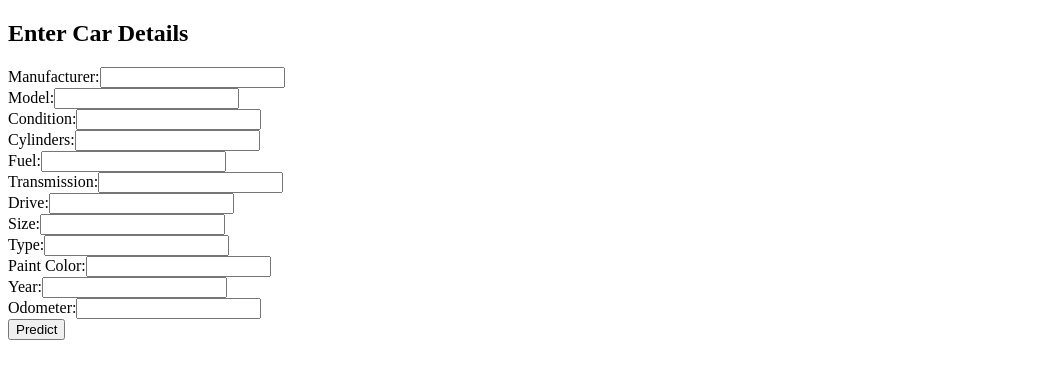
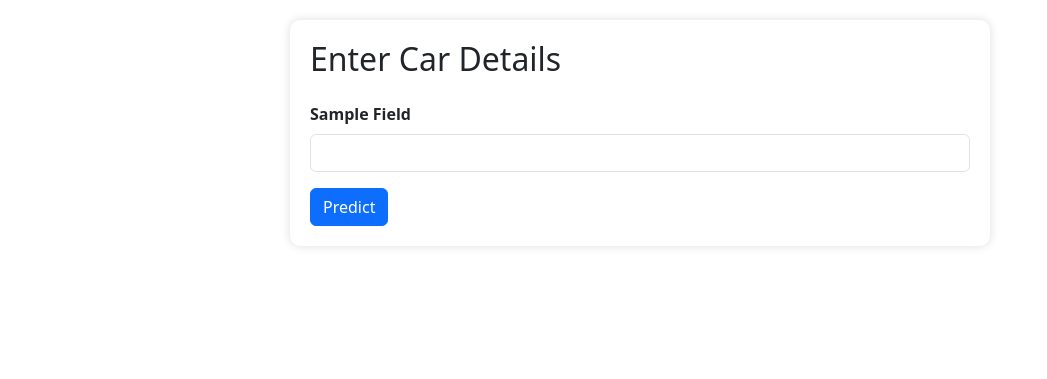
Before and after one commit to sandy949/Car_Price_Prediction_Full_Implementation, a Flask app: template project_root/backend/templates/form.html in a window 1280 px wide. Shown: the top 379 px of the page, without its empty margins (0-1047 px from the left). Run offline with Flask 3, Linux system fonts and the light colour scheme; the template is opened without the code that fills it: most values are stand-ins (such as "Sample title", 1, 10 or a date in 2020); some libraries are stand-ins or nearby versions.

Commit message:
Added new html docs for the Flask API to use.

```diff
--- a/project_root/backend/app.py
+++ b/project_root/backend/app.py
@@ -1,12 +1,16 @@
 import sys
 import os
 sys.path.append(os.path.abspath(os.path.join(os.path.dirname(__file__), "..")))
+
+import logging
+logging.basicConfig(level=logging.DEBUG)
 
 from flask import Flask, request, jsonify, render_template
 from utils import utils
 from config import config
 from data_transformation import data_transformation
 from models import model
+import json
 
 # --- Flask App Setup ---
 app = Flask(__name__, template_folder="templates")
@@ -16,7 +20,31 @@ app = Flask(__name__, template_folder="templates")
 @app.route('/')
 def home():
     """Render main form for car price prediction."""
-    return render_template('form.html')
+    return render_template('form.html', fields=config.FEATURE_ORDER)
+
+@app.route('/get-options/<feature>')
+def get_options(feature):
+    try:
+        path = os.path.abspath(os.path.join(os.path.dirname(__file__), '..', 'encodings', f'{feature}_encoding_dict.json'))
+        print(f"Looking for encoding file: {path}")
+        with open(path, 'r') as f:
+            options = json.load(f)
+        return jsonify(list(options.keys()))
+    except Exception as e:
+        return jsonify({'error': str(e)}), 500
+
+@app.route('/autocomplete/model')
+def autocomplete_model():
+    try:
+        term = request.args.get('q', '').lower()
+        path = os.path.abspath(os.path.join(os.path.dirname(__file__), '..', 'encodings', 'model_encoding_dict.json'))
+        with open(path, 'r') as f:
+            model_dict = json.load(f)
+        suggestions = [k for k in model_dict.keys() if term in k.lower()]
+        return jsonify(suggestions[:20])
+    except Exception as e:
+        return jsonify({'error': str(e)}), 500
+
 
 @app.route('/predict', methods=['POST'])
 def predict():
@@ -28,7 +56,8 @@ def predict():
         prediction = model.predict(X, config.MODEL)
         return render_template('result.html', price=float(prediction[0]))
     except Exception as e:
-        return jsonify({'error': str(e)}), 500
+        return render_template('error.html', error=str(e)), 500
+
 
 # -------------------- Main -------------------- #
 if __name__ == '__main__':
--- a/project_root/backend/templates/form.html
+++ b/project_root/backend/templates/form.html
@@ -1,24 +1,77 @@
 <!DOCTYPE html>
 <html>
 <head>
-    <title>Car Price Predictor</title>
+    <title>Car Price Prediction</title>
+    <link rel="stylesheet" href="https://cdn.jsdelivr.net/npm/bootstrap@5.3.0/dist/css/bootstrap.min.css">
+    <link href="https://cdn.jsdelivr.net/npm/select2@4.1.0-rc.0/dist/css/select2.min.css" rel="stylesheet" />
+    <style>
+        body { padding: 20px; }
+        .form-container { max-width: 700px; margin: auto; padding: 20px; box-shadow: 0 0 10px #ddd; border-radius: 10px; }
+        .form-label { font-weight: 600; }
+    </style>
 </head>
 <body>
-    <h2>Enter Car Details</h2>
-    <form action="/predict" method="post">
-        <label>Manufacturer:</label><input type="text" name="manufacturer"><br>
-        <label>Model:</label><input type="text" name="model"><br>
-        <label>Condition:</label><input type="text" name="condition"><br>
-        <label>Cylinders:</label><input type="text" name="cylinders"><br>
-        <label>Fuel:</label><input type="text" name="fuel"><br>
-        <label>Transmission:</label><input type="text" name="transmission"><br>
-        <label>Drive:</label><input type="text" name="drive"><br>
-        <label>Size:</label><input type="text" name="size"><br>
-        <label>Type:</label><input type="text" name="type"><br>
-        <label>Paint Color:</label><input type="text" name="paint_color"><br>
-        <label>Year:</label><input type="number" name="year"><br>
-        <label>Odometer:</label><input type="number" name="odometer"><br>
-        <input type="submit" value="Predict">
+<div class="form-container">
+    <h2 class="mb-4">Enter Car Details</h2>
+    <form action="/predict" method="POST">
+        {% for field in fields %}
+            <div class="mb-3">
+                <label class="form-label" for="{{ field }}">{{ field.replace('_', ' ').title() }}</label>
+
+                {% if field == 'model' %}
+                    <!-- Autocomplete field for model -->
+                    <select id="model" name="model" class="form-control"></select>
+
+                {% elif field in ['manufacturer', 'condition', 'cylinders', 'fuel', 'transmission', 'drive', 'size', 'type', 'paint_color'] %}
+                    <!-- Categorical dropdowns -->
+                    <select id="{{ field }}" name="{{ field }}" class="form-control"></select>
+
+                {% else %}
+                    <!-- Numeric/text fields -->
+                    <input type="text" class="form-control" id="{{ field }}" name="{{ field }}" required>
+                {% endif %}
+            </div>
+        {% endfor %}
+
+        <button type="submit" class="btn btn-primary">Predict</button>
     </form>
+</div>
+
+<script src="https://code.jquery.com/jquery-3.6.0.min.js"></script>
+<script src="https://cdn.jsdelivr.net/npm/select2@4.1.0-rc.0/dist/js/select2.min.js"></script>
+
+<script>
+    const categoricalFields = ['manufacturer', 'condition', 'cylinders', 'fuel', 'transmission', 'drive', 'size', 'type', 'paint_color'];
+
+    // Load categorical dropdown options
+    categoricalFields.forEach(field => {
+        $.getJSON(`/get-options/${field}`, function(data) {
+            const select = $(`#${field}`);
+            data.forEach(option => {
+                select.append($('<option>', { value: option, text: option }));
+            });
+        });
+    });
+
+    // Initialize Select2 for model field
+    $('#model').select2({
+        placeholder: 'Search for a car model',
+        ajax: {
+            url: '/autocomplete/model',
+            dataType: 'json',
+            delay: 250,
+            data: function (params) {
+                return { q: params.term };
+            },
+            processResults: function (data) {
+                return {
+                    results: data.map(item => ({ id: item, text: item }))
+                };
+            },
+            cache: true
+        },
+        minimumInputLength: 2
+    });
+</script>
 </body>
 </html>
--- a/project_root/data_transformation/data_transformation.py
+++ b/project_root/data_transformation/data_transformation.py
@@ -2,6 +2,7 @@
 import sys
 import os
 sys.path.append(os.path.abspath(os.path.join(os.path.dirname(__file__), "..")))
+
 import pandas as pd
 import numpy as np
 import sklearn
```
Also changed, not shown: project_root/backend/templates/error.html (+15 -5 lines), project_root/backend/templates/result.html (+13 -5 lines).
